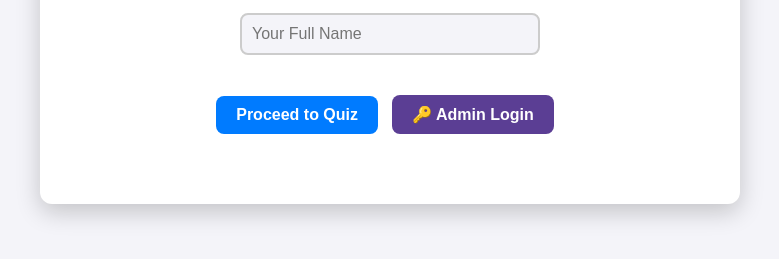
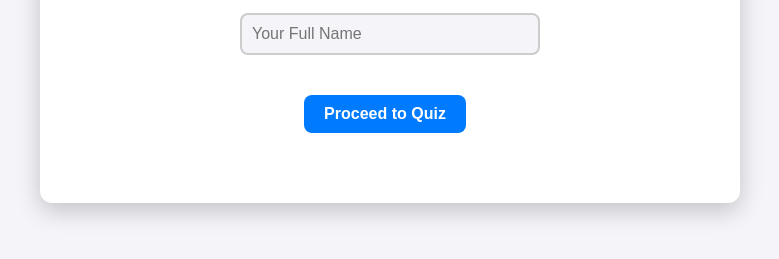
Before and after one commit to Apie2c/ges, a website: page index.html in a window 1280 px wide. Shown: the part 377-636 px from the top of the page, without its empty margins (250-1029 px from the left). Drawn offline with Linux system fonts and the light colour scheme; no server answers.

Commit message:
Update index.html

```diff
--- a/index.html
+++ b/index.html
@@ -555,7 +555,7 @@
         ];
 
         const ADMIN_PASSWORD = "admin1234";
-        const ADMIN_ENABLED = true;
+        const ADMIN_ENABLED = false;
 
         // This will be initialized asynchronously by initializeApp()
         let ALL_QUESTIONS = [];
```
